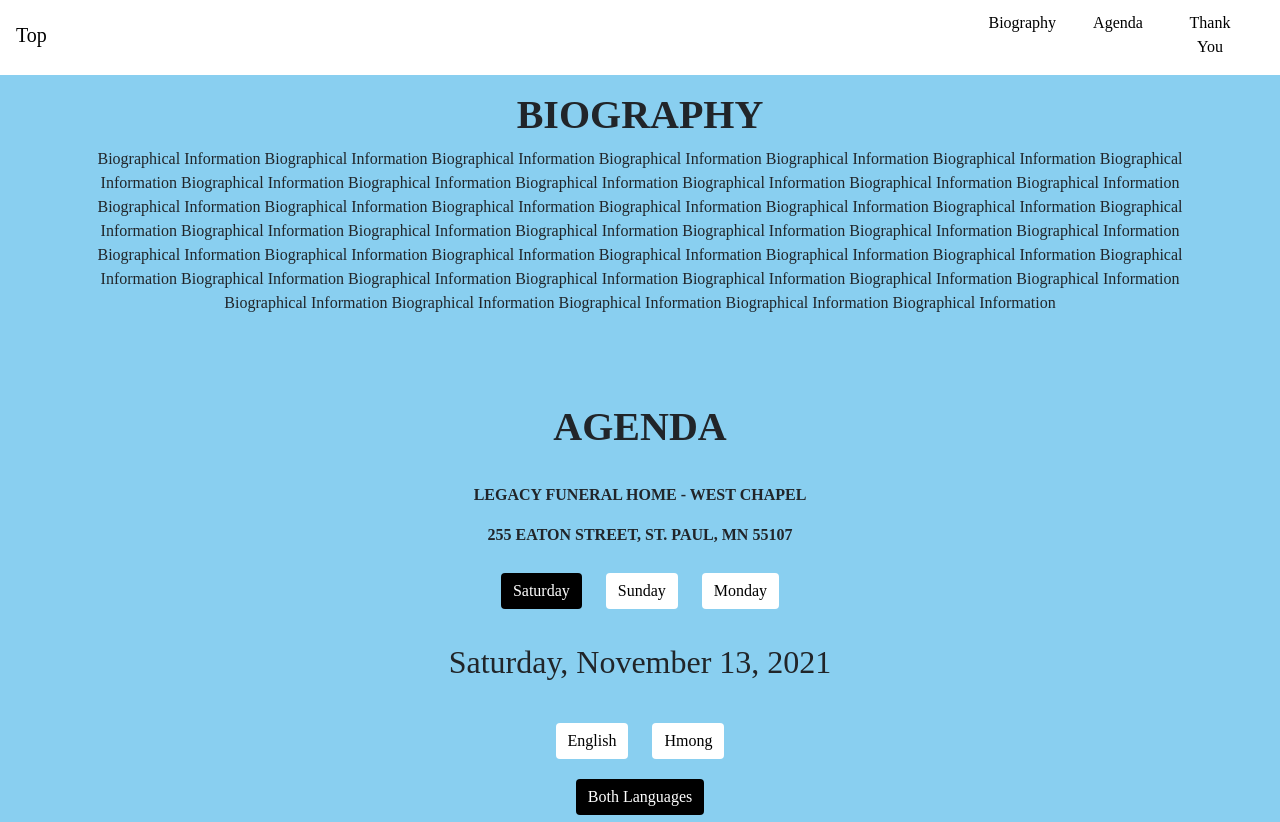
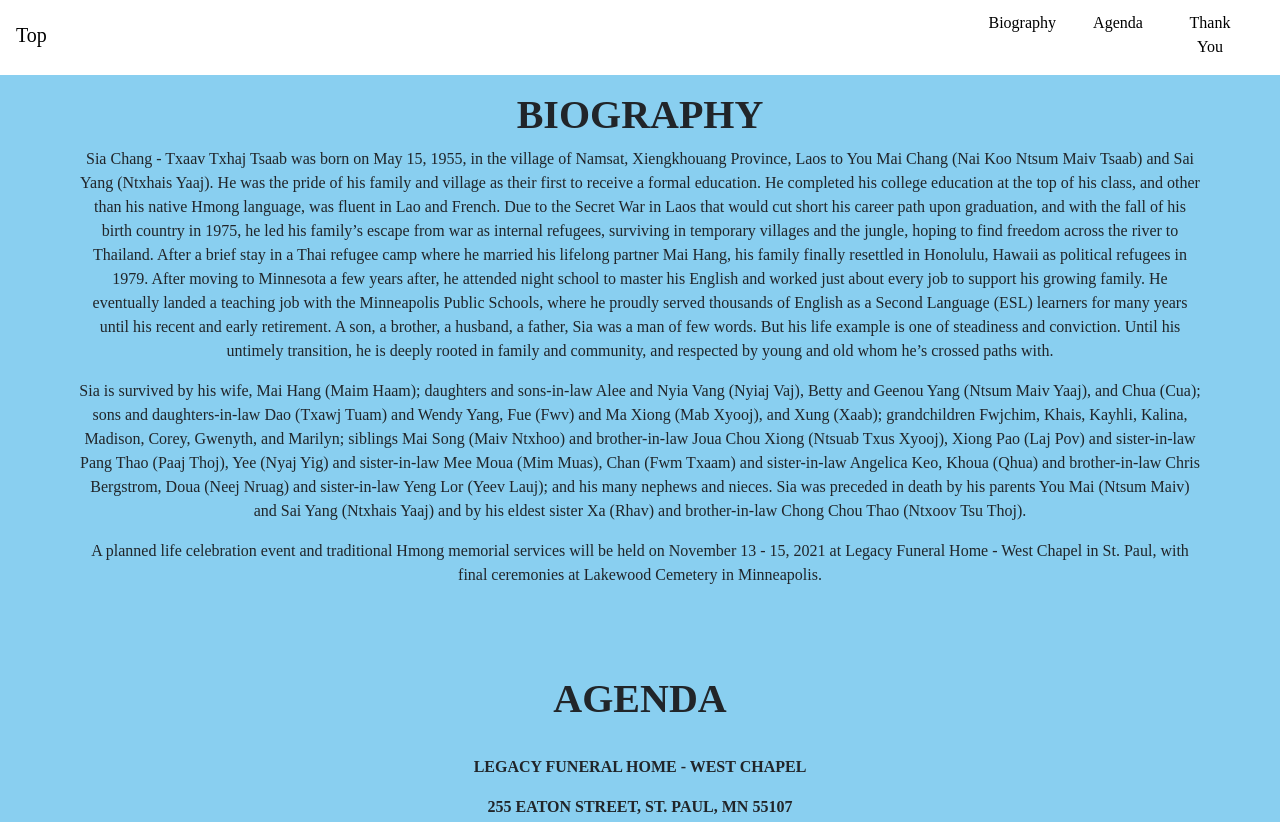
Before and after one commit to mchang35/tsaav-txhaj-tsaab, a plain HTML site: page index.html in a window 1280 px wide. Shown: the part 805-1627 px from the top of the page. Drawn offline with nearby package versions, Linux system fonts and the light colour scheme.

Commit message:
Changed credits.

```diff
--- a/index.html
+++ b/index.html
@@ -61,17 +61,44 @@
     <div class="bio-content center" id="bio-content">
         <h1 class="text-uppercase text-black font-weight-bold js-scroll slide-left">Biography</h1>
         <p class="center js-scroll slide-right">
-            Biographical Information Biographical Information Biographical Information Biographical Information
-            Biographical Information Biographical Information Biographical Information Biographical Information
-            Biographical Information Biographical Information Biographical Information Biographical Information
-            Biographical Information Biographical Information Biographical Information Biographical Information
-            Biographical Information Biographical Information Biographical Information Biographical Information
-            Biographical Information Biographical Information Biographical Information Biographical Information
-            Biographical Information Biographical Information Biographical Information Biographical Information
-            Biographical Information Biographical Information Biographical Information Biographical Information
-            Biographical Information Biographical Information Biographical Information Biographical Information
-            Biographical Information Biographical Information Biographical Information Biographical Information
-            Biographical Information Biographical Information Biographical Information Biographical Information
+            Sia Chang - Txaav Txhaj Tsaab was born on May 15, 1955, in the village of
+            Namsat, Xiengkhouang Province, Laos to You Mai Chang (Nai Koo Ntsum Maiv Tsaab)
+            and Sai Yang (Ntxhais Yaaj). He was the pride of his family and village as their
+            first to receive a formal education. He completed his college education at the
+            top of his class, and other than his native Hmong language, was fluent in Lao
+            and French. Due to the Secret War in Laos that would cut short his career path
+            upon graduation, and with the fall of his birth country in 1975, he led his
+            family’s escape from war as internal refugees, surviving in temporary villages
+            and the jungle, hoping to find freedom across the river to Thailand. After a brief
+            stay in a Thai refugee camp where he married his lifelong partner Mai Hang, his
+            family finally resettled in Honolulu, Hawaii as political refugees in 1979. After
+            moving to Minnesota a few years after, he attended night school to master his
+            English and worked just about every job to support his growing family. He
+            eventually landed a teaching job with the Minneapolis Public Schools, where he
+            proudly served thousands of English as a Second Language (ESL) learners for many
+            years until his recent and early retirement. A son, a brother, a husband, a father,
+            Sia was a man of few words. But his life example is one of steadiness and conviction.
+            Until his untimely transition, he is deeply rooted in family and community, and
+            respected by young and old whom he’s crossed paths with.
+        </p>
+        <p class="center js-scroll slide-left">
+            Sia is survived by his wife, Mai Hang (Maim Haam); daughters and sons-in-law Alee
+            and Nyia Vang (Nyiaj Vaj), Betty and Geenou Yang (Ntsum Maiv Yaaj), and Chua (Cua);
+            sons and daughters-in-law Dao (Txawj Tuam) and Wendy Yang, Fue (Fwv) and Ma Xiong
+            (Mab Xyooj), and Xung (Xaab); grandchildren Fwjchim, Khais, Kayhli, Kalina, Madison,
+            Corey, Gwenyth, and Marilyn; siblings Mai Song (Maiv Ntxhoo) and brother-in-law Joua
+            Chou Xiong (Ntsuab Txus Xyooj), Xiong Pao (Laj Pov) and sister-in-law Pang Thao (Paaj
+            Thoj), Yee (Nyaj Yig) and sister-in-law Mee Moua (Mim Muas), Chan (Fwm Txaam) and
+            sister-in-law Angelica Keo, Khoua (Qhua) and brother-in-law Chris Bergstrom, Doua
+            (Neej Nruag) and sister-in-law Yeng Lor (Yeev Lauj); and his many nephews and nieces.
+            Sia was preceded in death by his parents You Mai (Ntsum Maiv) and Sai Yang (Ntxhais
+            Yaaj) and by his eldest sister Xa (Rhav) and brother-in-law Chong Chou Thao (Ntxoov
+            Tsu Thoj).
+        </p>
+        <p class="center js-scroll slide-right">
+            A planned life celebration event and traditional Hmong memorial services will be held
+            on November 13 - 15, 2021 at Legacy Funeral Home - West Chapel in St. Paul, with final
+            ceremonies at Lakewood Cemetery in Minneapolis.
         </p>
     </div>
 
@@ -102,7 +129,7 @@
                         <a class="btn btn-primary btn-xl js-scroll-trigger" style="background-color:black; color: white;" id="both-lang-btn" href="#bothlanguages" onclick="display_events_and_times(undefined, lang=2)">Both Languages</a>
                     </div>
                     <br>
-                    <div class="container day-inner-container center scroll-element js-scroll" id="day-inner-container">
+                    <div class="container day-inner-container center scroll-element js-scroll slide-right" id="day-inner-container">
                         <div class="row program-item my-2">
                             <div class="col program-item-name center text-left js-scroll slide-left">Arrival</div>
                             <div class="col program-item-time center text-right js-scroll slide-right">8:00am</div>
@@ -148,14 +175,17 @@
 
         </div>
 
-
+    <p class="js-scroll slide-left">
+        * These are approximate start times for traditional Hmong ceremonial rites and rituals and
+        are not meant to be a restrictive or fixed schedule.
+    </p>
     </div>
 
     <br><br><br>
 
     <div class="memvideo-content center scroll-element js-scroll" id="memvideo-content">
         <h1 class="text-uppercase text-black font-weight-bold">Memorial Video</h1>
-        <h3 class="text-uppercase text-black font-weight-bold">Edited by Chase Chang</h3>
+<!--        <h3 class="text-uppercase text-black font-weight-bold">Edited by Chase Chang</h3>-->
         <video width="500" height="300" controls>
             <source src="example_video.mp4" type="video/mp4">
             <source src="example_video.ogg" type="video/ogg">
@@ -203,10 +233,10 @@
             </li>
         </ul>
     </div>
-
     <br><br>
     <div class="end center">
-        This website was created by Mandy Chang with the artistic help of Alex Chang.
+        The memorial video was edited by Chase Chang. This website was created by Mandy Chang with the
+        artistic help of Alex Chang.
     </div>
 </div>
 
--- a/main.js
+++ b/main.js
@@ -22,7 +22,7 @@ var day_labels = ["Saturday, November 13, 2021", "Sunday, November 14, 2021",
     "Monday, November 15, 2021"];
 var events = [
     [
-        "Arrival",
+        "Arrival (Tuaj Txug)",
         "Guide The Way Ceremony (Taw Kev)",
         ["Life Transition Song (Qeej Tu Sav)",
             "The Mounting Song (Qeej Nce Neeg)",
@@ -72,7 +72,7 @@ var events = [
 ]; // events for days 0, 1, 2, respectively
 var hmong_events = [
     [
-        "Arrival",
+        "Tuaj Txug",
         "Taw Kev",
         ["Qeej Tu Sav",
             "Qeej Nce Neeg",
```
